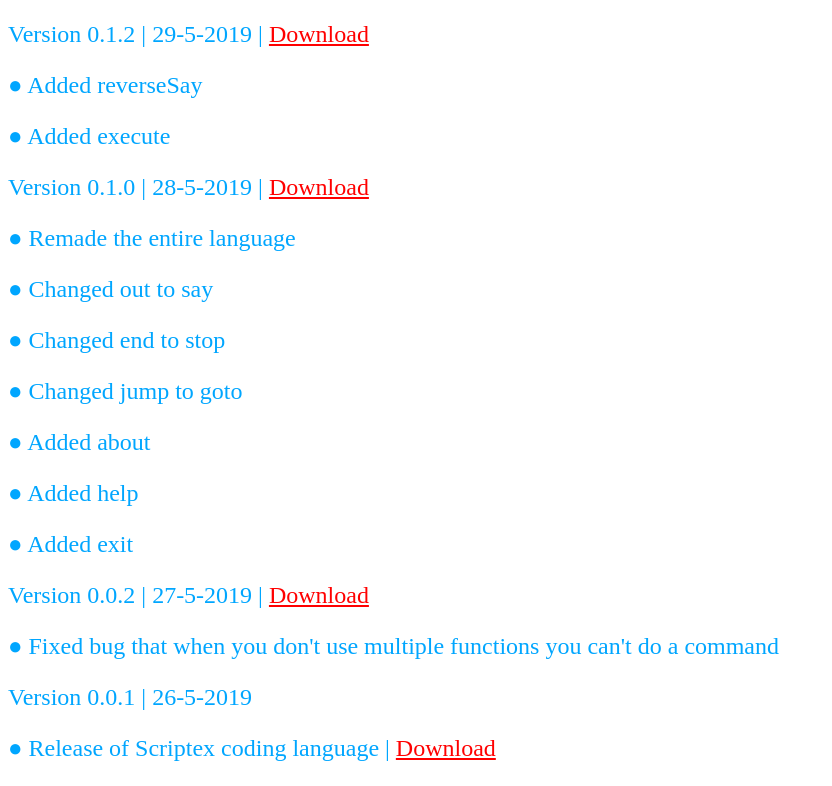
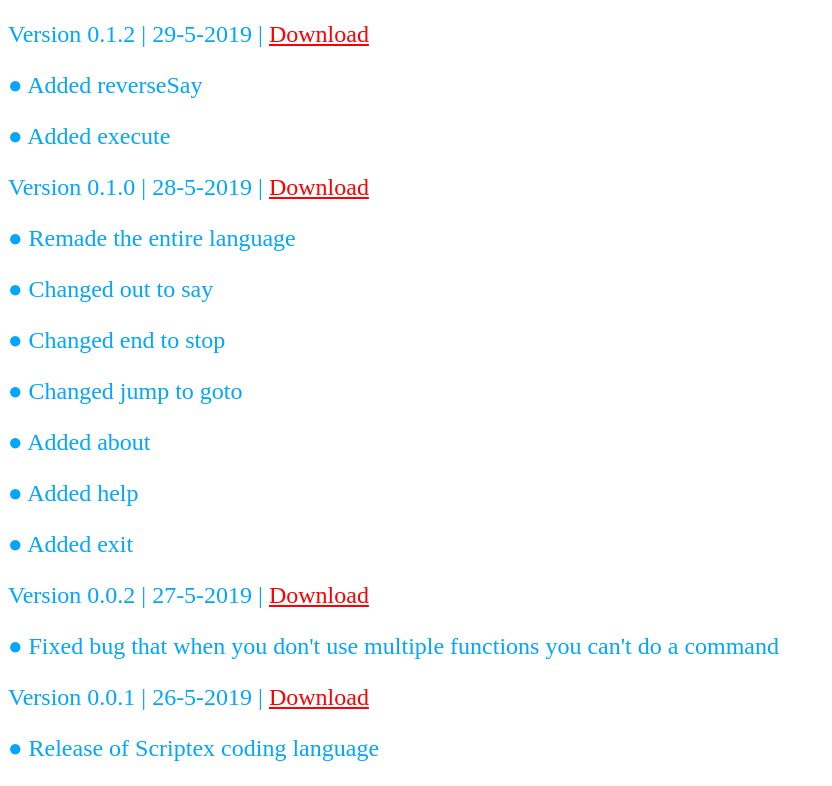
Before and after one commit to BeGamess/scriptex, a plain HTML site: page download.html in a window 1280 px wide. Shown: the part 373-1159 px from the top of the page, without its empty margins (0-832 px from the left). Drawn offline with Linux system fonts and the light colour scheme.

Commit message:
Update download.html

```diff
--- a/download.html
+++ b/download.html
@@ -29,8 +29,8 @@
             <p>● Added exit</p>
             <p>Version 0.0.2 | 27-5-2019 | <a href="Scriptex 0.0.2.zip">Download</a></p>
             <p>● Fixed bug that when you don't use multiple functions you can't do a command</p>
-            <p>Version 0.0.1 | 26-5-2019</p>
-            <p>● Release of Scriptex coding language | <a href="Scriptex.zip">Download</a></p>
+            <p>Version 0.0.1 | 26-5-2019 | <a href="Scriptex.zip">Download</a></p>
+            <p>● Release of Scriptex coding language</p>
         </div>
     </body>
 </HTML>
```
